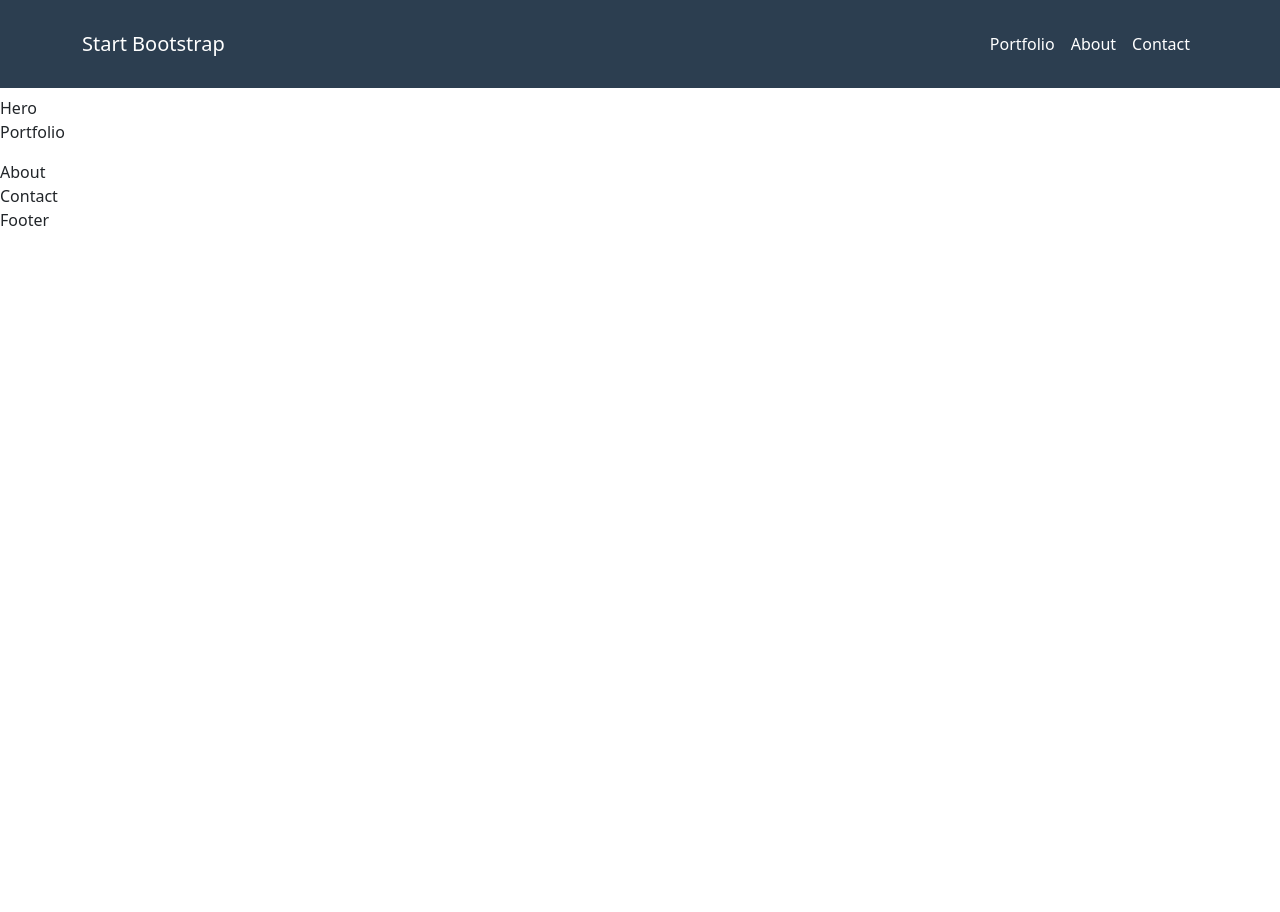
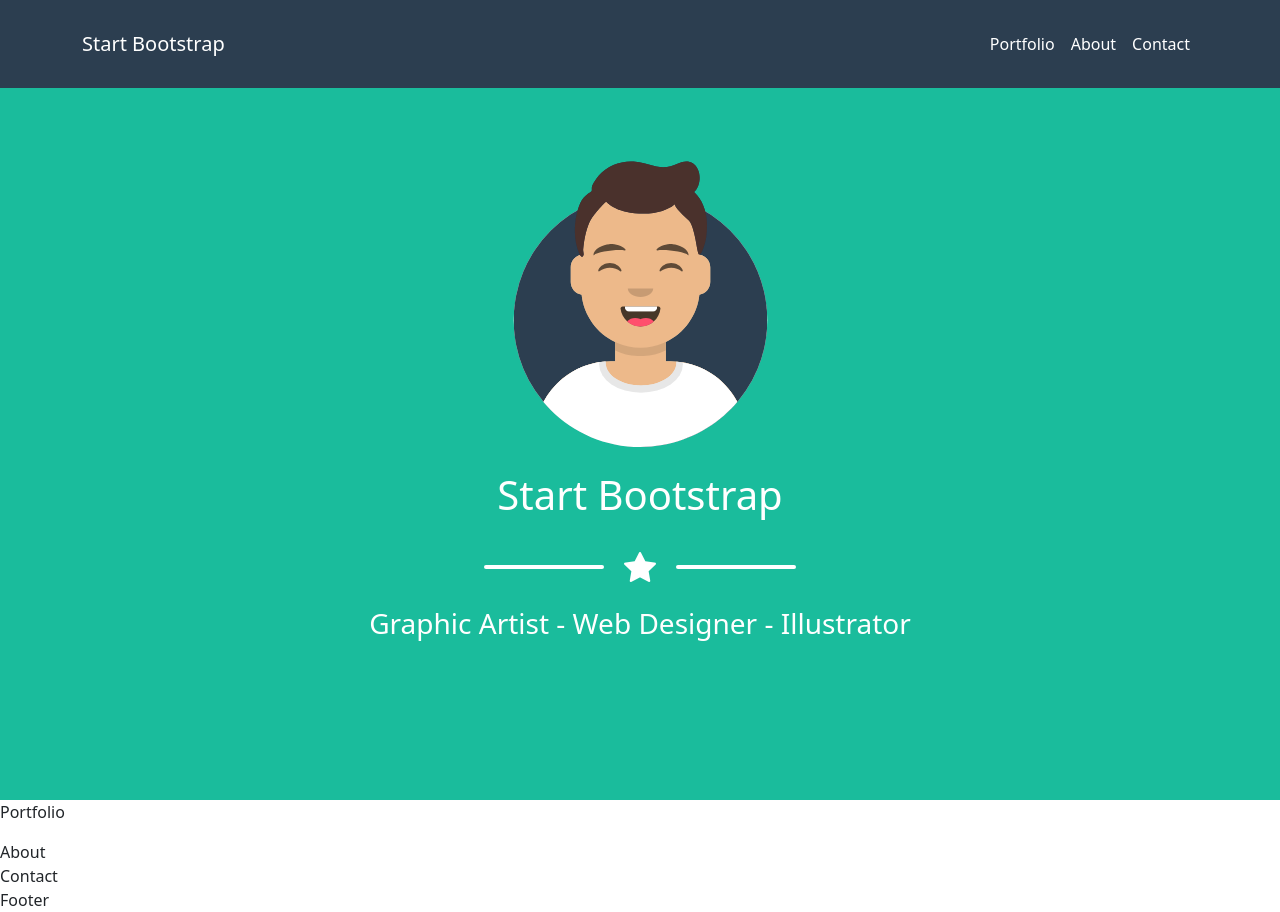
Before and after one commit to suhibshaltaf/Task1ReactFU15, a React (Vite) app: page / in a window 1280 px wide. Before the commit the page ends 800 px from the top, so only its background shows below. Built offline with nearby package versions, Linux system fonts and the light colour scheme.

Commit message:
create componant hero

```diff
--- a/package.json
+++ b/package.json
@@ -11,6 +11,7 @@
   },
   "dependencies": {
     "bootstrap": "^5.3.8",
+    "bootstrap-icons": "^1.13.1",
     "react": "^18.2.0",
     "react-dom": "^18.2.0"
   },
--- a/src/App.jsx
+++ b/src/App.jsx
@@ -9,7 +9,6 @@ import Footer from './footer/Footer'
 export default function App() {
   return (
     <>
-          <div className='p-5' id=""></div>
 
       <Navbar />
       <Hero />
--- a/src/hero/Hero.jsx
+++ b/src/hero/Hero.jsx
@@ -1,7 +1,29 @@
-import React from 'react'
+import React from 'react';
+import styles from './Hero.module.css';
+import logo from '../assets/image/avataaars.svg';
 
 export default function Hero() {
   return (
-    <div id='Hero' className=''>Hero</div>
-  )
+    <section id="hero" className={`${styles.hero}  vh-100 d-flex align-items-center`}>
+      <div className="container text-center text-white d-flex flex-column justify-content-center align-items-center  ">
+
+        <img src={logo} alt="avatar" className="w-25 mb-4" />
+
+        <h1 className="">
+          Start Bootstrap
+        </h1>
+
+        <div className={`${styles.divider} my-4`}>
+          <span className={styles.line}></span>
+          <i className={`bi bi-star-fill ${styles.star}`}></i>
+          <span className={styles.line}></span>
+        </div>
+
+        <h3 className=" ">
+          Graphic Artist - Web Designer - Illustrator
+        </h3>
+
+      </div>
+    </section>
+  );
 }
--- /dev/null
+++ b/src/hero/hero.module.css
@@ -0,0 +1,25 @@
+.hero {
+  background-color: #1abc9c;
+}
+
+.divider {
+  display: flex;
+  align-items: center;
+  justify-content: center;
+  gap: 20px;
+}
+
+.line {
+  width: 120px;
+  height: 4px;
+  background-color: white;
+  border-radius: 2px;
+}
+
+.star {
+  font-size: 32px;
+  color: white;
+  line-height: 1;
+  display: flex;
+  align-items: center;
+}
--- a/src/main.jsx
+++ b/src/main.jsx
@@ -3,10 +3,12 @@ import ReactDOM from 'react-dom/client'
 import App from './App.jsx'
 import'bootstrap/dist/css/bootstrap.min.css'
 import 'bootstrap/dist/js/bootstrap.bundle.min.js'
+import 'bootstrap-icons/font/bootstrap-icons.css';
+
 import './index.css'
 
 ReactDOM.createRoot(document.getElementById('root')).render(
   <React.StrictMode>
-    <App />
+    <App  />
   </React.StrictMode>,
 )
--- a/src/portfolio/Portfolio.jsx
+++ b/src/portfolio/Portfolio.jsx
@@ -2,6 +2,8 @@ import React from 'react'
 
 export default function Portfolio() {
   return (
-   <p>Portfolio</p>
+   <p>Portfolio
+
+   </p>
   )
 }
```
Also changed, not shown: src/assets/image/avataaars.svg (added), 1 other file (tests, documents, lock files or other folders).
